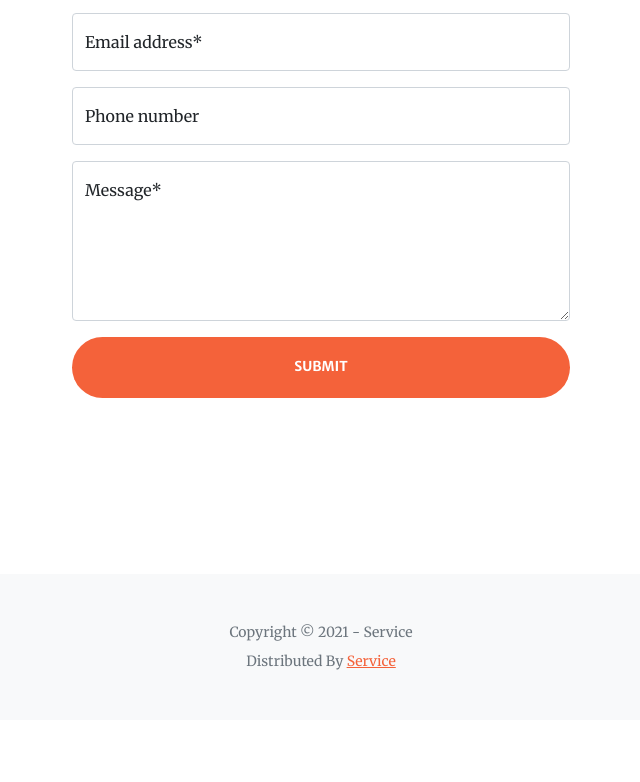
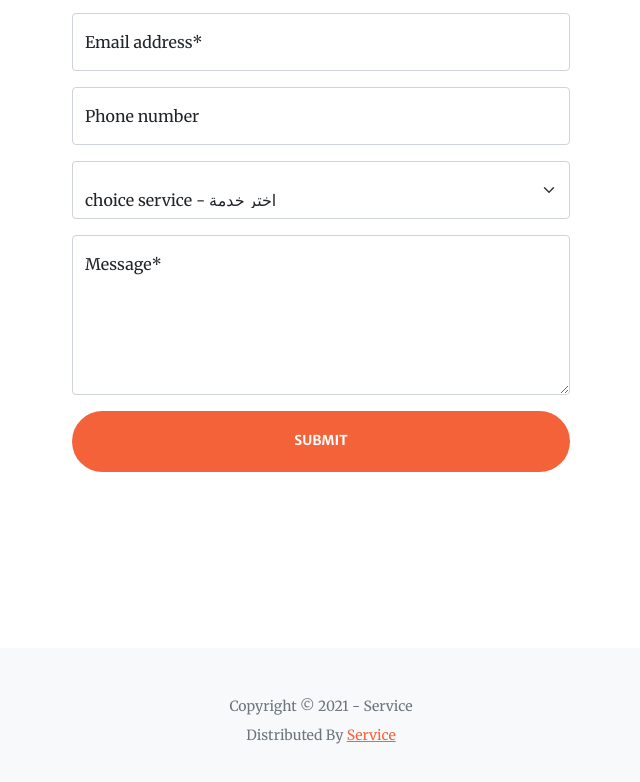
Before and after one commit to 5dmatk/5dmatk.github.io, a plain HTML site: page index.html in a window 1280 px wide. Shown: the part 2682-3464 px from the top of the page, without its empty margins (319-959 px from the left). Before the commit the page ends 3402 px from the top, so only its background shows below. Drawn offline with nearby package versions, Linux system fonts and the light colour scheme; some packages are replaced by stand-ins of ours; a script that the page names is missing.

Commit message:
add service4

```diff
--- a/index.html
+++ b/index.html
@@ -210,6 +210,72 @@
                             <input class="form-control" id="phone" type="tel" placeholder="01012345678" />
                             <label for="phone">Phone number</label>
                         </div>
+
+                        <!-- services -->
+                        <div class="form-floating mb-3">
+                            <select class="form-select" required name="service">
+                                <option selected disabled> choice service - اختر خدمة</option>
+                                <optgroup label="تصميمات">
+                                    <option value="بانرات">بانرات</option>
+                                    <option value="كتب">كتب</option>
+                                    <option value="مذكرات">مذكرات</option>
+                                    <option value="كفرات">كفرات</option>
+                                    <option value="اعلانات سوشيال ميديا">اعلانات سوشيال ميديا</option>
+                                    <option value="انفوجرافيك">انفوجرافيك</option>
+                                    <option value="لوجوهات">لوجوهات</option>
+                                </optgroup>
+                                <optgroup label="كتابة">
+                                    <option value="كتب">كتب</option>
+                                    <option value="مذكرات">مذكرات</option>
+                                    <option value="ملخصات">ملخصات</option>
+                                    <option value="سيرة ذاتية">سيرة ذاتية</option>
+                                </optgroup>
+                                <optgroup label="برمجيات تعليمية">
+                                    <option value="المناقشات العلمية">المناقشات العلمية</option>
+                                    <option value="شروحات وموديولات مختصرة">شروحات وموديولات مختصرة</option>
+                                    <option value="الصفوق التعليمية"> الصفوق التعليمية</option>
+                                </optgroup>
+                                <optgroup label="البحث العلمي">
+                                    <option value="رسائل الماجستير والدكتوراة">رسائل الماجستير والدكتوراة</option>
+                                    <option value="خطة بحث">خطة بحث</option>
+                                    <option value="اطار نظري، والاحصاء">اطار نظري، والاحصاء</option>
+                                </optgroup>
+                                <optgroup label="صيانة الحاسب">
+                                    <option value="تفعيل البرامج ونظام التشغيل">تفعيل البرامج ونظام التشغيل</option>
+                                    <option value="تحديثات النظام">تحديثات النظام</option>
+                                    <option value="اعداد البرامج والتعريفات">اعداد البرامج والتعريفات</option>
+                                </optgroup>
+                                <optgroup label="بناء وتطوير المواقع">
+                                    <option value="تطوير">تطوير</option>
+                                    <option value="تصميم">تصميم</option>
+                                </optgroup>
+                                <optgroup label="مونتاج الفيديو">
+                                    <option value="مقدمات">مقدمات</option>
+                                    <option value="مشاريع نهائية">مشاريع نهائية</option>
+                                </optgroup>
+                                <optgroup label="مشاريع التخرج">
+                                    <option value="الدراسات العليا">الدراسات العليا</option>
+                                    <option value="الدبلومات">الدبلومات</option>
+                                    <option value="كافة الكليات">كافة الكليات</option>
+                                </optgroup>
+                                <optgroup label="التقديم للوظائف الحكومية">
+                                    <option value="طبقا لاعلانات موقع الوزارة">طبقا لاعلانات موقع الوزارة</option>
+                                </optgroup>
+                                <optgroup label="عروض تقديمية">
+                                    <option value="بريزي">بريزي</option>
+                                    <option value="فوكسي">فوكسي</option>
+                                    <option value="باور بوينت">باور بوينت</option>
+                                </optgroup>
+                                <optgroup label="تحميل بيانات">
+                                    <option value="برامج">برامج</option>
+                                    <option value="العاب">العاب</option>
+                                    <option value="مسلسلات">مسلسلات</option>
+                                    <option value="افلام">افلام</option>
+                                    <option value="كورسات">كورسات</option>
+                                </optgroup>
+                            </select>
+                        </div>
+
                         <!-- Message input-->
                         <div class="form-floating mb-3">
                             <textarea class="form-control" id="message" type="text"
@@ -242,7 +308,7 @@
                         <!-- an error submitting the form-->
                         <div class="d-none" id="requiredError">
                             <div class="text-center text-danger mb-3">
-                                fullName, email and message are required
+                                fullName, email, service and message are required
                             </div>
                         </div>
                         <!-- Submit Button-->
--- a/js/form.js
+++ b/js/form.js
@@ -24,17 +24,26 @@ function addRequest() {
     const email = form.email.value;
     const phoneNumber = form.phone.value;
     const details = form.message.value;
+    const service = form.service.value;
+
+
+    form.name.value = "";
+    form.email.value = "";
+    form.phone.value = "";
+    form.message.value = "";
+    form.service.value = "";
 
     spinner.classList = 'd-inline-block spinner-border text-light';
     submitErrorMessage.classList = 'd-none';
     submitSuccessMessage.classList = 'd-none';
 
-    if (fullName !== '' && email !== '' && details !== '') {
+    if (fullName !== '' && email !== '' && details !== '' && service !== 'اختر خدمة') {
         postData({
             fullName,
             email,
             phoneNumber,
-            details
+            details,
+            service
         }).then((data) => {
             submitErrorMessage.classList = 'd-none';
             submitSuccessMessage.classList = 'd-block';
```
